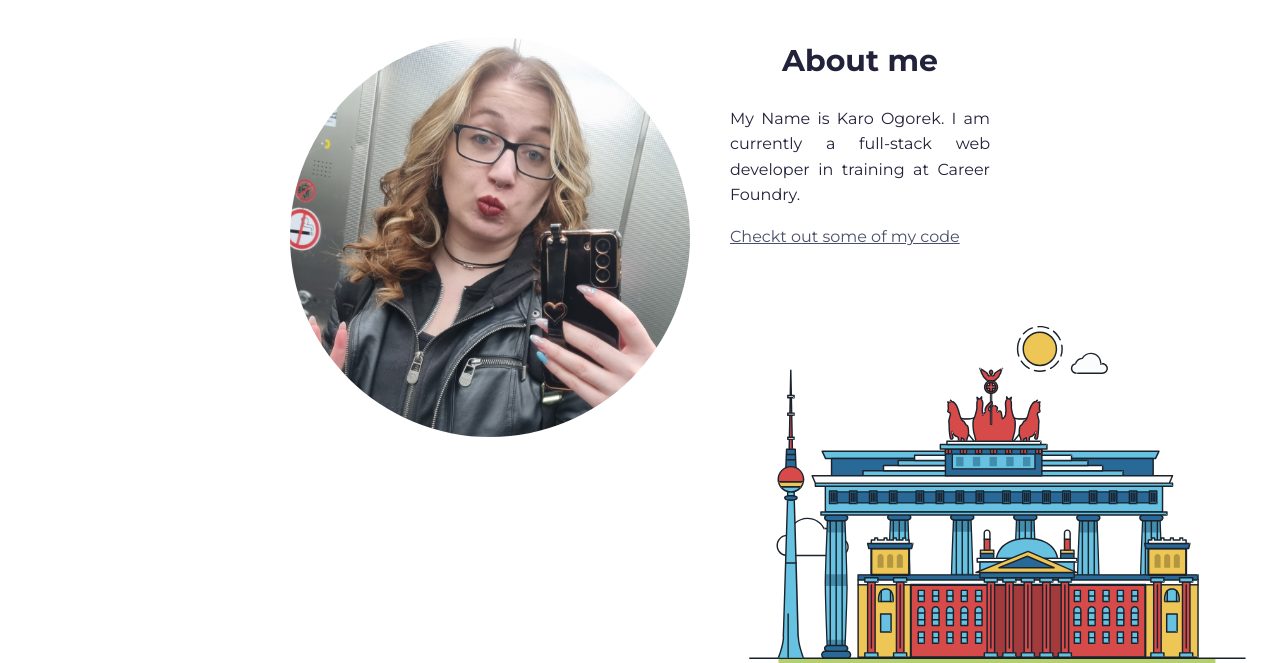
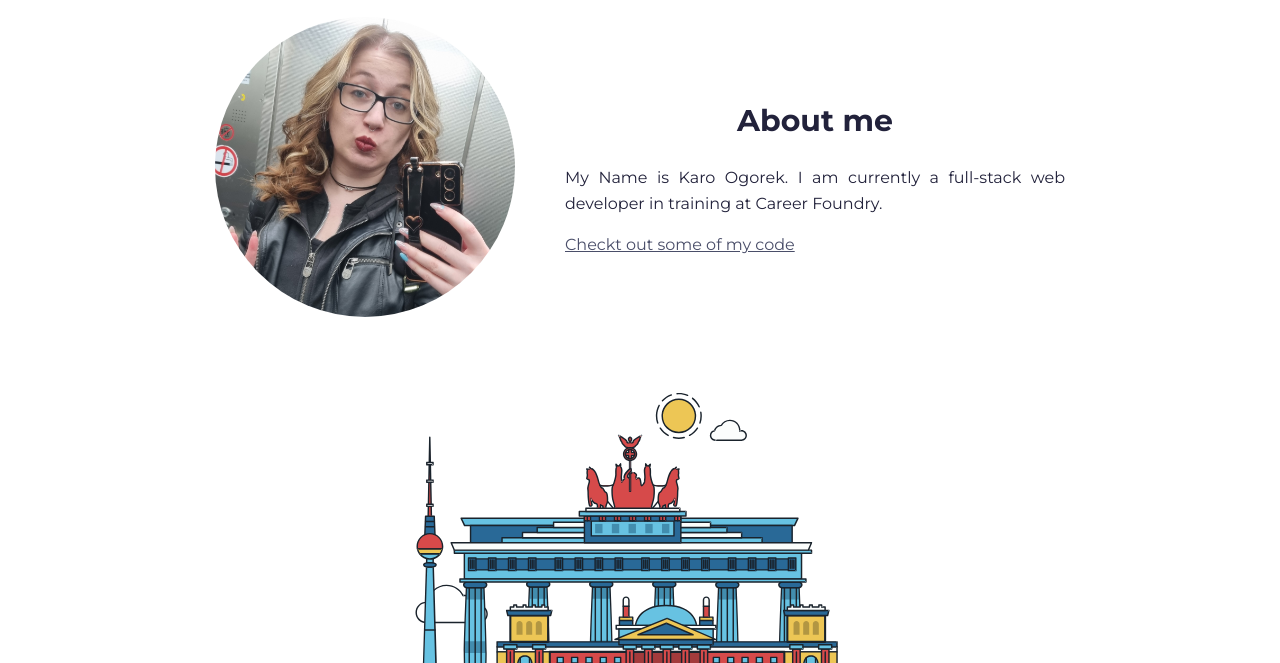
Before and after one commit to kittykatkaro/Portfolio-website, a plain HTML site: page index.html in a window 1280 px wide. Shown: the part 95-758 px from the top of the page. Drawn offline with Linux system fonts and the light colour scheme.

Commit message:
Revert "Update index.html"
This reverts commit 3f17b5415aec2a8069a7e7974e802fcc00ef675b.

```diff
--- a/index.html
+++ b/index.html
@@ -10,7 +10,7 @@
 	<link href="https://fonts.googleapis.com/css2?family=Montserrat:ital,wght@0,100..900;1,100..900&display=swap"
 		rel="stylesheet">
 	<link ref="stylesheet" type="text/css" href="css/normalize.css">
-	<link rel="stylesheet" type="text/css" href="css/style.production.css">
+	<link rel="stylesheet" type="text/css" href="css/styles.css">
 	<link rel="stylesheet" type="text/css" href="css/index.css">
 	<title>Karo Ogorek - Portfolio</title>
 </head>
```
